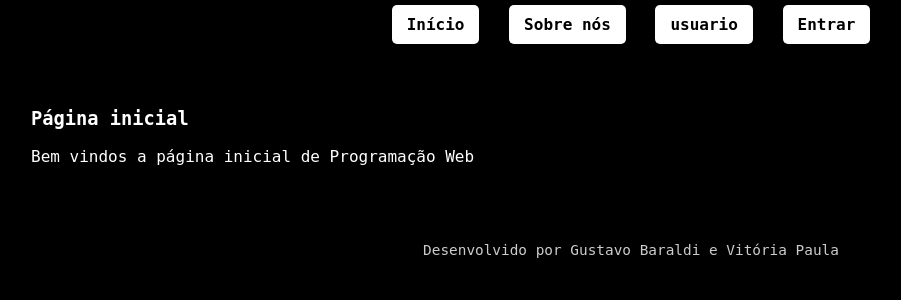
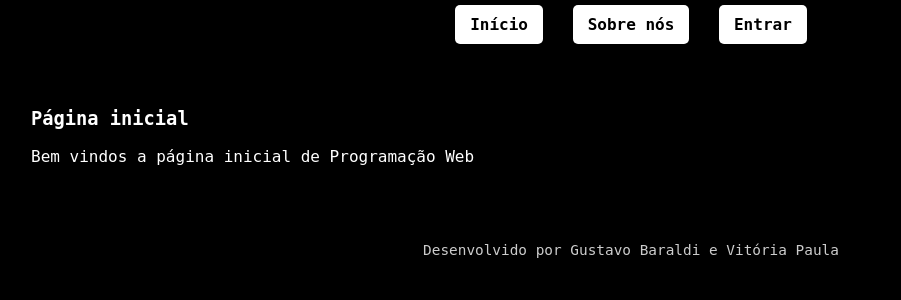
Before and after one commit to WinxVih/progrWeb, a Django app: page / in a window 1280 px wide. Shown: the top 300 px of the page, without its empty margins (9-910 px from the left). Run offline with Django 4.2, Linux system fonts and the light colour scheme.

Commit message:
banco de dados

```diff
--- a/paginasweb/templates/paginasweb/index.html
+++ b/paginasweb/templates/paginasweb/index.html
@@ -15,9 +15,8 @@
      <ul id="menu">
         <li><a href="{% url "index" %}">Início</a></li>
         <li><a href="{% url "sobre" %}">Sobre nós</a></li>
-        <li><a href="{% url "inserir-usuario" %}">usuario</a></li>
 
-         {% if  request.user.is_authenticated %}
+         {% if request.user.is_authenticated %}
 
         <li><a href="{% url "inserir-camera" %}">camera</a></li>
         <li><a href="{% url "inserir-sistema-seguranca" %}">sistema de seguranca</a></li>
--- a/paginasweb/urls.py
+++ b/paginasweb/urls.py
@@ -1,13 +1,13 @@
 from django.urls import path
 from .views import IndexView, SobreView
 ################## IMPORT CREATE
-from .views import UsuarioCreate, CameraCreate, SistemaSegurancaCreate,  ProcessadorIACreate, DispositivoAutomacaoCreate, NotificacaoCreate
+from .views import CameraCreate, SistemaSegurancaCreate,  ProcessadorIACreate, DispositivoAutomacaoCreate, NotificacaoCreate
 ################# IMPORT UPDATE
-from .views import UsuarioUpdate, CameraUpdate, DispositivoAutomacaoUpdate, ProcessadorIAUpdate, SistemaSegurancaUpdate, NotificacaoUpdate
+from .views import  CameraUpdate, DispositivoAutomacaoUpdate, ProcessadorIAUpdate, SistemaSegurancaUpdate, NotificacaoUpdate
 ################## IMPORT DELETE
-from .views import UsuarioDelete, CameraDelete, SistemaSegurancaDelete, ProcessadorIADelete, DispositivoAutomacaoDelete, NotificacaoDelete
+from .views import  CameraDelete, SistemaSegurancaDelete, ProcessadorIADelete, DispositivoAutomacaoDelete, NotificacaoDelete
 ##################IMPORT LIS
-from .views import UsuarioList, CameraList, SistemaSegurancaList, ProcessadorList, DispositivoAutomacaoList, NotificacaoList
+from .views import CameraList, SistemaSegurancaList, ProcessadorList, DispositivoAutomacaoList, NotificacaoList
 from django.contrib.auth import views as auth_views
 
 urlpatterns = [
@@ -40,28 +40,24 @@ urlpatterns = [
 
     path('', IndexView.as_view(), name='index'),  # URL para a página inicial
     path('sobre/', SobreView.as_view(), name='sobre'),  # URL para a página "Sobre"
-    path('adicionar/usuario/', UsuarioCreate.as_view(), name='inserir-usuario'),
     path('adicionar/camera/', CameraCreate.as_view(), name='inserir-camera'),
     path('adicionar/sistema-seguranca/', SistemaSegurancaCreate.as_view(), name='inserir-sistema-seguranca'),
     path('adicionar/processador-ia/', ProcessadorIACreate.as_view(), name='inserir-processador-ia'),
     path('adicionar/dispositivo-automacao/', DispositivoAutomacaoCreate.as_view(), name='inserir-dispositivo-automacao'),
     path('adicionar/notificacao/', NotificacaoCreate.as_view(), name='inserir-notificacao'),
     #######
-    path('atualizar/usuario/<int:pk>/', UsuarioUpdate.as_view(), name='Atualizar-usuario'),
     path('atualizar/camera/<int:pk>/', CameraUpdate.as_view(), name='Atualizar-Camera'),
     path('atualizar/sistemaSegurança/<int:pk>/', ProcessadorIAUpdate.as_view(), name='Atualizar-SistemaSegurança'),
     path('atualizar/processador-ia/<int:pk>/', SistemaSegurancaUpdate.as_view(), name='Atualizar-Processador-ia'),
     path('atualizar/dispositivo-automacao/<int:pk>/', DispositivoAutomacaoUpdate.as_view(), name='Atualizar-Dispositivo-automacao'),
     path('atualizar/notificacao/<int:pk>/', NotificacaoUpdate.as_view(), name='Atualizar-notificacao'),
     #######
-    path('deletar/usuario/<int:pk>/', UsuarioDelete.as_view(), name='Deletar-Usuario'),
     path('deletar/camera/<int:pk>/', CameraDelete.as_view(), name='Deletar-Camera'),
     path('deletar/sistemaSegurança/<int:pk>/', ProcessadorIADelete.as_view(), name='Deletar-SistemaSegurança'),
     path('deletar/processador-ia/<int:pk>/', SistemaSegurancaDelete.as_view(), name='Deletar-Processador-ia'),
     path('deletar/dispositivo-automacao/<int:pk>/', DispositivoAutomacaoDelete.as_view(), name='Deletar-Dispositivo-automacao'),
     path('deletar/notificacao/<int:pk>/', NotificacaoDelete.as_view(), name='Deletar-notificacao'),
     #########################
-    path('listar/usuario/', UsuarioList.as_view(), name='Listar-Usuario'),
     path('listar/camera/', CameraList.as_view(), name='Listar-Camera'),
     path('listar/processador/', ProcessadorList.as_view(), name='Listar-Processador'),
     path('listar/sistemaSeguranca/', SistemaSegurancaList.as_view(), name='Listar-SistemaSeguranca'),
--- a/paginasweb/views.py
+++ b/paginasweb/views.py
@@ -1,33 +1,17 @@
 from django.views.generic import TemplateView, ListView
 from django.views.generic.edit import CreateView,UpdateView, DeleteView
-from .models import Usuario,Camera,Sistema_Seguranca,Processador_IA,Dispositivo_Automacao,Notificacao
+from .models import Camera,Sistema_Seguranca,Processador_IA,Dispositivo_Automacao,Notificacao
 from django.urls import reverse_lazy
 from django.contrib.messages.views import SuccessMessageMixin
 from django.contrib.auth.mixins import LoginRequiredMixin
+
 # Criação das listas
-
-
 
 class IndexView(TemplateView):
     template_name = 'paginasweb/index.html'
 
 class SobreView(TemplateView):
     template_name = 'paginasweb/sobre.html'
-
-class UsuarioCreate(CreateView):
-    model = Usuario
-    template_name = 'paginasweb/form.html'
-    fields = ['nome', 'senha', 'email']
-    success_url = reverse_lazy('index')
-    extra_context = {
-        'titulo' : 'Cadastrar Usuario',
-        'botao' : 'Cadastrar',
-    }
-class CriarUsuarioView(SuccessMessageMixin, CreateView):
-    model = Usuario
-    fields = ['nome', 'senha', 'email']
-    success_url = '/usuario/'
-    success_message = "Usuario criado com sucesso!"
 
 class CameraCreate(LoginRequiredMixin, CreateView):
     model = Camera
@@ -84,15 +68,7 @@ class NotificacaoCreate(LoginRequiredMixin, CreateView):
     }
 
 ################################## UPDATE
-class UsuarioUpdate(UpdateView):
-    model = Usuario
-    template_name = 'paginasweb/form.html'
-    fields = ['nome', 'senha', 'email']
-    success_url = reverse_lazy('index')
-    extra_context = {
-        'titulo' : 'Atualização de dados do Usuario',
-        'botao' : 'Salvar',
-    }
+
 
 class CameraUpdate(UpdateView):
     model = Camera
@@ -146,14 +122,6 @@ class NotificacaoUpdate(UpdateView):
 
 ######################################### DELETE
 
-class UsuarioDelete(DeleteView):
-    model = Usuario
-    template_name = 'paginasweb/form.html'
-    success_url = reverse_lazy('index')
-    extra_context = {
-        'titulo' : 'Deletar Usuario',
-        'botao' : 'Excluir',
-    }
 
 class CameraDelete(DeleteView):
     model = Camera
@@ -202,10 +170,6 @@ class SistemaSegurancaDelete(DeleteView):
 
 #####################################LISTAS
 
-class UsuarioList(ListView):
-    model = Usuario
-    template_name = 'paginasweb/list/usuarioList.html'
-
 
 class CameraList(ListView):
     model = Camera
--- a/pw2025/wsgi.py
+++ b/pw2025/wsgi.py
@@ -11,6 +11,6 @@ import os
 
 from django.core.wsgi import get_wsgi_application
 
-os.environ.setdefault('DJANGO_SETTINGS_MODULE', 'pw2025.settings')
+os.environ.setdefault('DJANGO_SETTINGS_MODULE', 'progrWeb.settings')
 
 application = get_wsgi_application()
```
Also changed, not shown: paginasweb/models.py (+0 -10 lines), pw2025/settings.py (+14 -3 lines), app.yaml (renamed from paginasweb/app.yaml), db.sqlite3, paginasweb/migrations/0001_initial.py.
